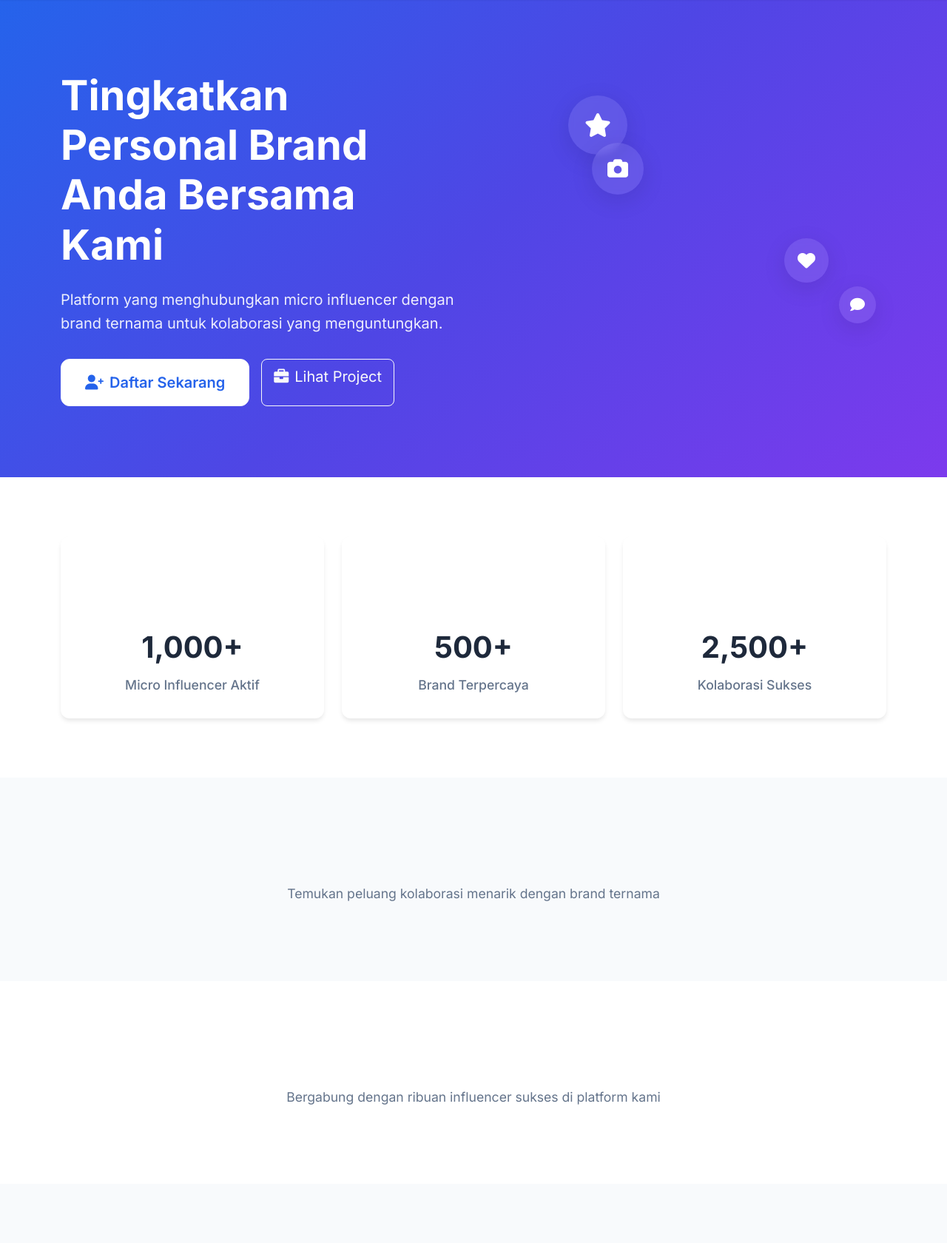
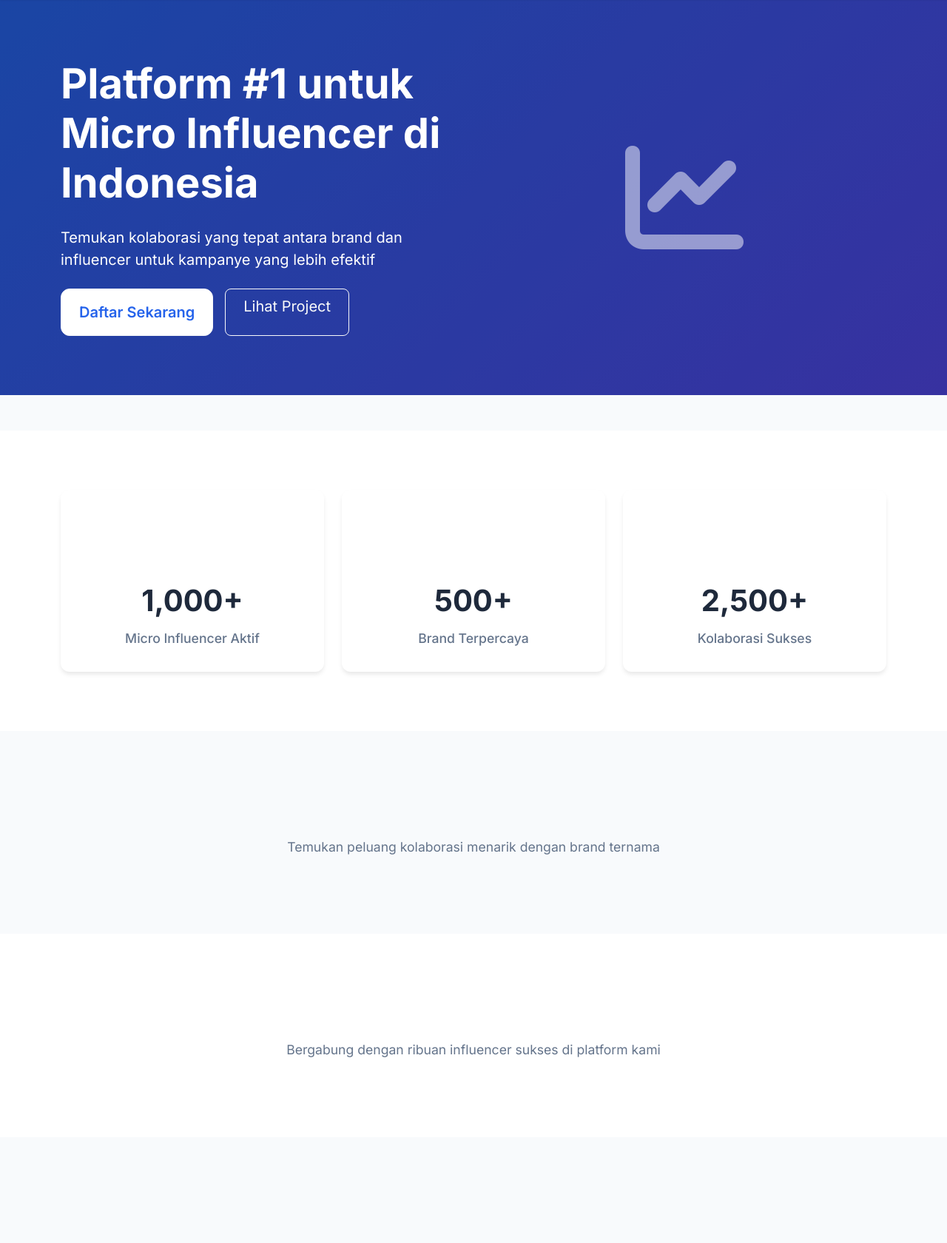
Before and after one commit to abah/MicroInfluencer, a Django app: template templates/core/home.html in a window 1280 px wide. Shown: the part 64-1744 px from the top of the page at 74% size. Run offline with Django 5.2, Linux system fonts and the light colour scheme; the template is opened without the code that fills it, so the values that code supplies are empty.

Commit message:
Update website design and fix hero image

```diff
--- a/core/templates/core/home.html
+++ b/core/templates/core/home.html
@@ -16,9 +16,10 @@
 <style>
     /* Hero Section */
     .hero-section {
-        background: linear-gradient(135deg, #2563eb 0%, #4f46e5 50%, #7c3aed 100%);
+        background: linear-gradient(135deg, var(--primary-color) 0%, var(--secondary-color) 100%);
         color: white;
-        padding: 6rem 0;
+        padding: 5rem 0;
+        margin-bottom: 3rem;
         position: relative;
         overflow: hidden;
     }
@@ -26,6 +27,16 @@
     .hero-content {
         position: relative;
         z-index: 2;
+    }
+
+    .hero-overlay {
+        position: absolute;
+        top: 0;
+        left: 0;
+        right: 0;
+        bottom: 0;
+        background: rgba(0,0,0,0.3);
+        z-index: 1;
     }
 
     .hero-title {
@@ -256,34 +267,22 @@
 {% block content %}
 <!-- Hero Section -->
 <section class="hero-section">
-    <div class="container">
-        <div class="row">
-            <div class="col-lg-6 hero-content">
-                <h1 class="hero-title">Tingkatkan Personal Brand Anda Bersama Kami</h1>
-                <p class="hero-subtitle">Platform yang menghubungkan micro influencer dengan brand ternama untuk kolaborasi yang menguntungkan.</p>
-                <div class="d-flex gap-3">
-                    <a href="{% url 'signup' %}" class="btn btn-light btn-lg">
-                        <i class="fas fa-user-plus me-2"></i>Daftar Sekarang
-                    </a>
-                    <a href="{% url 'project_list' %}" class="btn btn-outline-light btn-lg">
-                        <i class="fas fa-briefcase me-2"></i>Lihat Project
-                    </a>
+    <div class="hero-overlay"></div>
+    <div class="container hero-content">
+        <div class="row align-items-center">
+            <div class="col-lg-6">
+                <h1 class="display-4 fw-bold mb-4">Platform #1 untuk Micro Influencer di Indonesia</h1>
+                <p class="lead mb-4">Temukan kolaborasi yang tepat antara brand dan influencer untuk kampanye yang lebih efektif</p>
+                <div class="d-grid gap-2 d-md-flex justify-content-md-start">
+                    <a href="{% url 'signup' %}" class="btn btn-light btn-lg px-4 me-md-2">Daftar Sekarang</a>
+                    <a href="{% url 'project_list' %}" class="btn btn-outline-light btn-lg px-4">Lihat Project</a>
                 </div>
             </div>
-        </div>
-    </div>
-    <div class="hero-illustration">
-        <div class="floating-icon icon-1">
-            <i class="fas fa-star"></i>
-        </div>
-        <div class="floating-icon icon-2">
-            <i class="fas fa-heart"></i>
-        </div>
-        <div class="floating-icon icon-3">
-            <i class="fas fa-camera"></i>
-        </div>
-        <div class="floating-icon icon-4">
-            <i class="fas fa-comment"></i>
+            <div class="col-lg-6">
+                <div class="text-center">
+                    <i class="fas fa-chart-line fa-10x text-white-50"></i>
+                </div>
+            </div>
         </div>
     </div>
 </section>
```
Also changed, not shown: download_hero_image.py (added, +21 -0 lines), static/css/core.css (added, +201 -0 lines), static/images/hero-image.jpg, static/images/pattern.svg (added).
